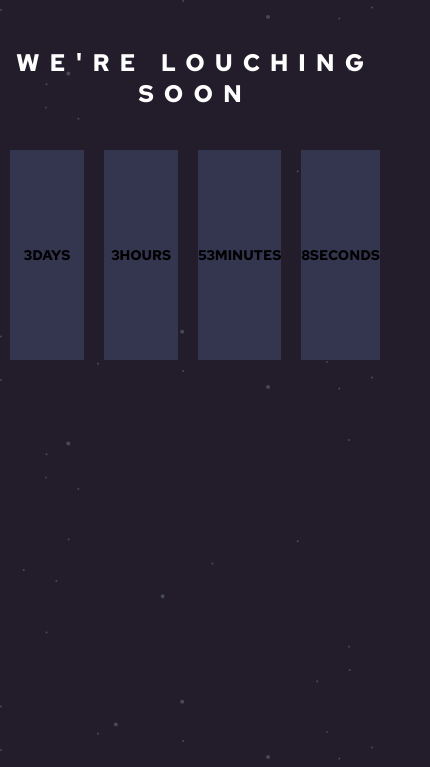
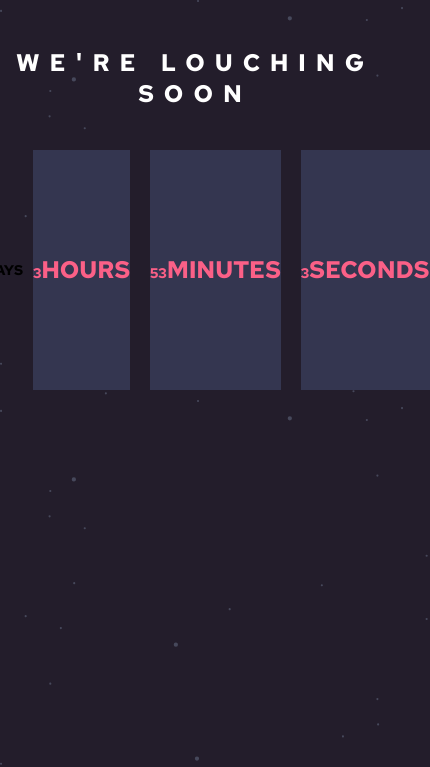
Before and after one commit to diogojorgebasso/launch-countdown-timer-main, a plain HTML site: page index.html in a window 390 px wide. Shown: the top 767 px of the page, 430 px wide, since content can reach past the window. Drawn offline with Linux system fonts and the light colour scheme.

Commit message:
added some integrations and responsivity to the the HTML.

```diff
--- a/index.html
+++ b/index.html
@@ -16,7 +16,7 @@
   <main>
   <h1>WE'RE LOUCHING SOON</h1>
   <div id="calendar">
-    <div class="calendarModel" ><span id="day"></span>DAYS</div>
+    <div class="calendarModel" id="day"></div><p>DAYS</p>
     <div class="calendarModel" ><span id="hour"></span>HOURS</div>
     <div class="calendarModel" ><span id="minute"></span>MINUTES</div>
     <div class="calendarModel" ><span id="second"></span>SECONDS</div>
@@ -28,7 +28,7 @@
     <img src="images\icon-pinterest.svg" alt="Pinterest Logo">
     <div class="attribution">
       Challenge by <a href="https://www.frontendmentor.io?ref=challenge" target="_blank">Frontend Mentor</a>.
-      Coded by <a href="#">Diogo Basso</a>.
+      Coded by <a href="https://github.com/diogojorgebasso">Diogo Basso</a>.
     </div>
   </footer>
 </body>
--- a/index.js
+++ b/index.js
@@ -8,5 +8,6 @@ function getDate(){
   pickerMinute.innerHTML = time.getMinutes()
   let pickerSecond = document.getElementById('second')
   pickerSecond.innerHTML = time.getSeconds()
+  time.
 setTimeout(getDate, 1000)}
 getDate()
--- a/main.css
+++ b/main.css
@@ -51,10 +51,12 @@
     }
     .calendarModel {
       background-color: hsl(236, 21%, 26%);
-      height: 15em;
+      height: 10em;
       width: 15em;
       margin: 10px;
       top: 50%;
+      color: hsl(345, 95%, 68%);
+      font-size: x-large;
     }
     main{
       margin-top: 12%;
```
Also changed, not shown: 1 other file.
